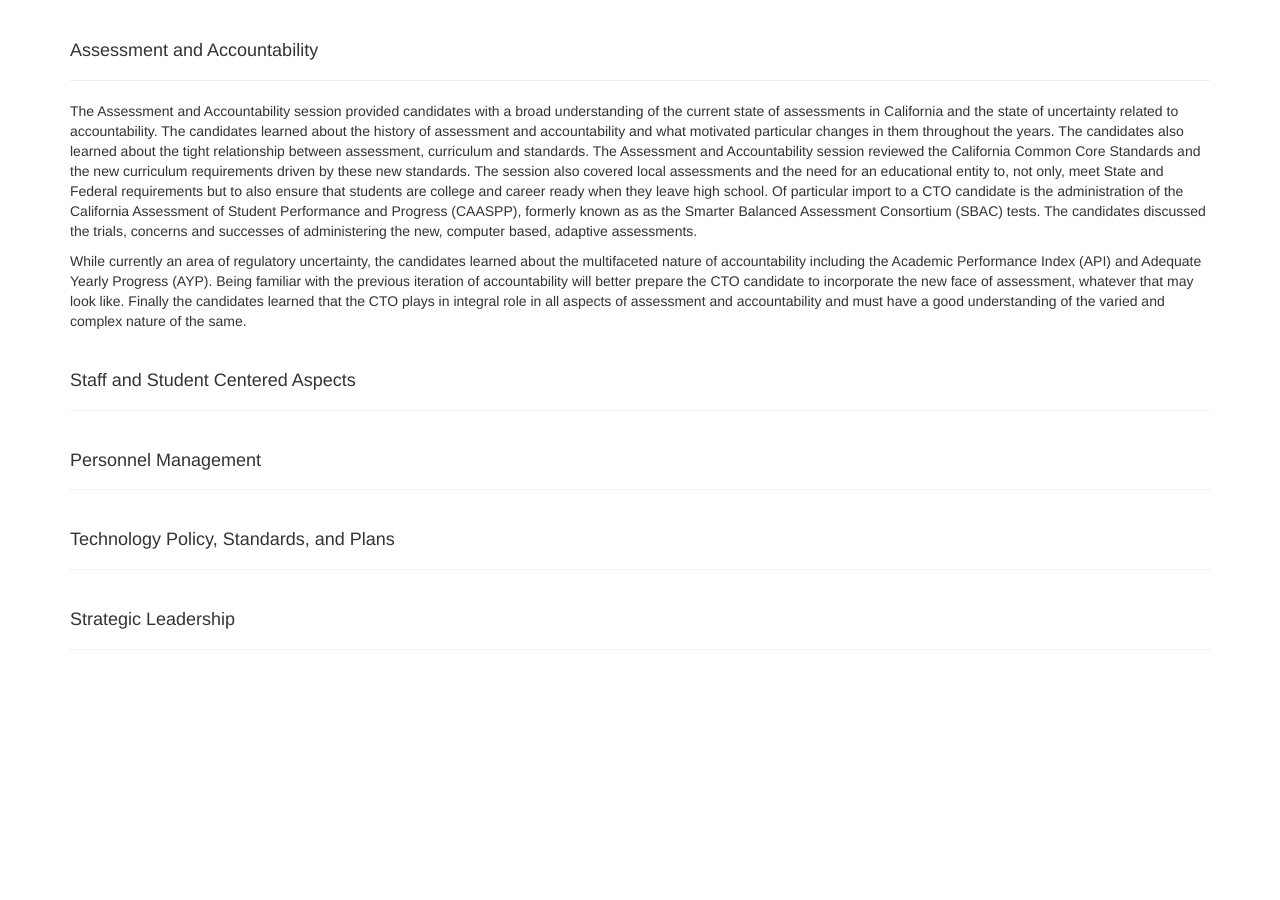
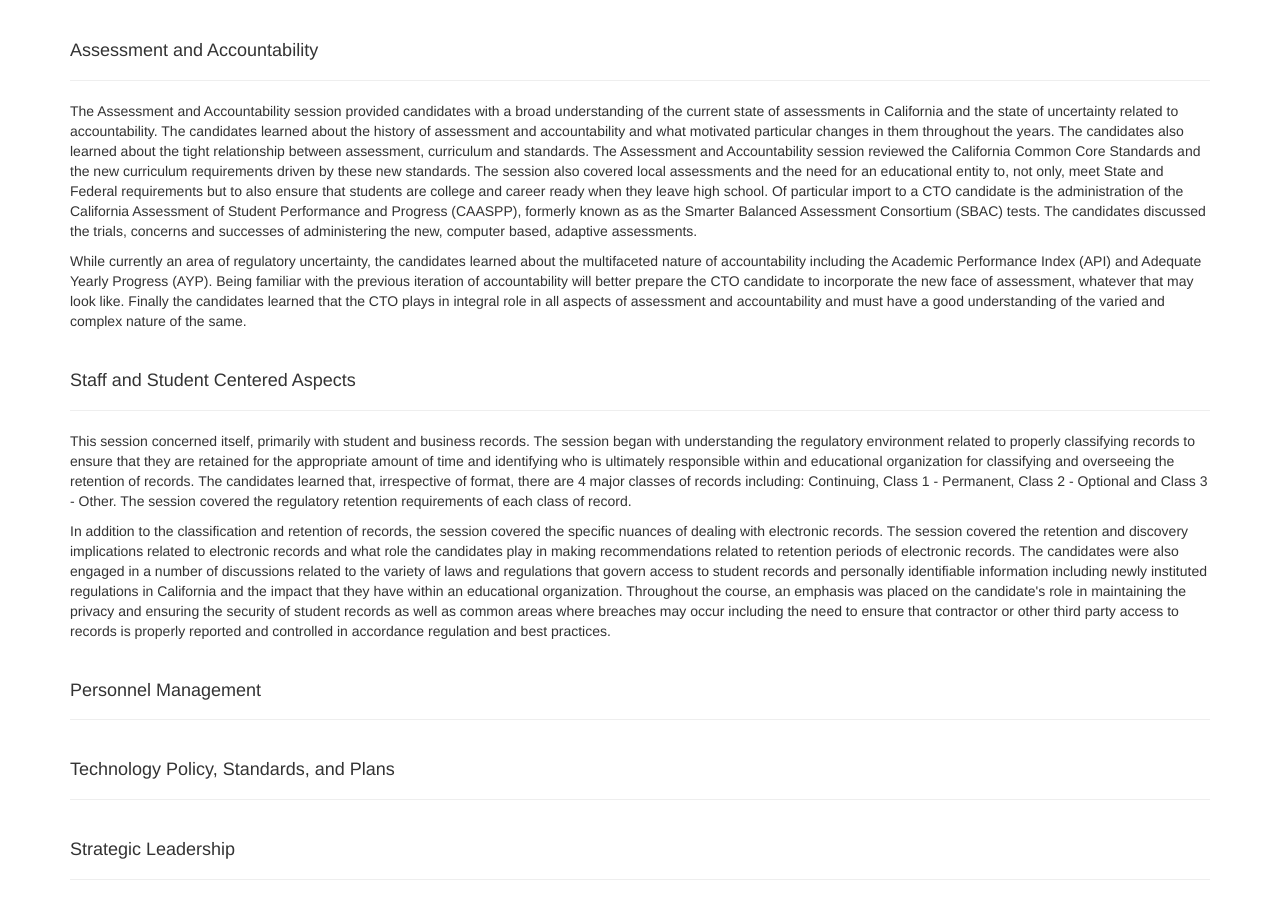
Before and after one commit to shanepinnell/shanepinnell.github.io, a Jekyll site: the page built from cto_mentor/summary.html, in a window 1280 px wide and 900 px high, scrolled down 2706 px. Built offline with Jekyll 4.4.1, drawn with Linux system fonts in a browser that asks for light colours; nearby versions of some CDN libraries; library files that are not in the unit come from our copies; before the commit the page ends 3376 px from its top, so only the background shows below that.

```diff
--- a/cto_mentor/summary.html
+++ b/cto_mentor/summary.html
@@ -89,6 +89,13 @@
 <div class="page-header">
 	<h4>Staff and Student Centered Aspects</h4>
 </div>
+<p>
+	This session concerned itself, primarily with student and business records. The session began with understanding the regulatory environment related to properly classifying records to ensure that they are retained for the appropriate amount of time and identifying who is ultimately responsible within and educational organization for classifying and  overseeing the retention of records. The candidates learned that, irrespective of format, there are 4 major classes of records including: Continuing, Class 1 - Permanent, Class 2 - Optional and Class 3 - Other. The session covered the regulatory retention requirements of each class of record.
+</p>
+<p>
+	In addition to the classification and retention of records, the session covered the specific nuances of dealing with electronic records. The session covered the retention and discovery implications related to electronic records and what role the candidates play in making recommendations related to retention periods of electronic records. The candidates were also engaged in a number of discussions related to the variety of laws and regulations that govern access to student records and personally identifiable information including newly instituted regulations in California and the impact that they have within an educational organization. Throughout the course, an emphasis was placed on the candidate's role in maintaining the privacy and ensuring the security of student records as well as common areas where breaches may occur including the need to ensure that contractor or other third party access to records is properly reported and controlled in accordance regulation and best practices.
+</p>
+
 <div class="page-header">
 	<h4>Personnel Management</h4>
 </div>
```
